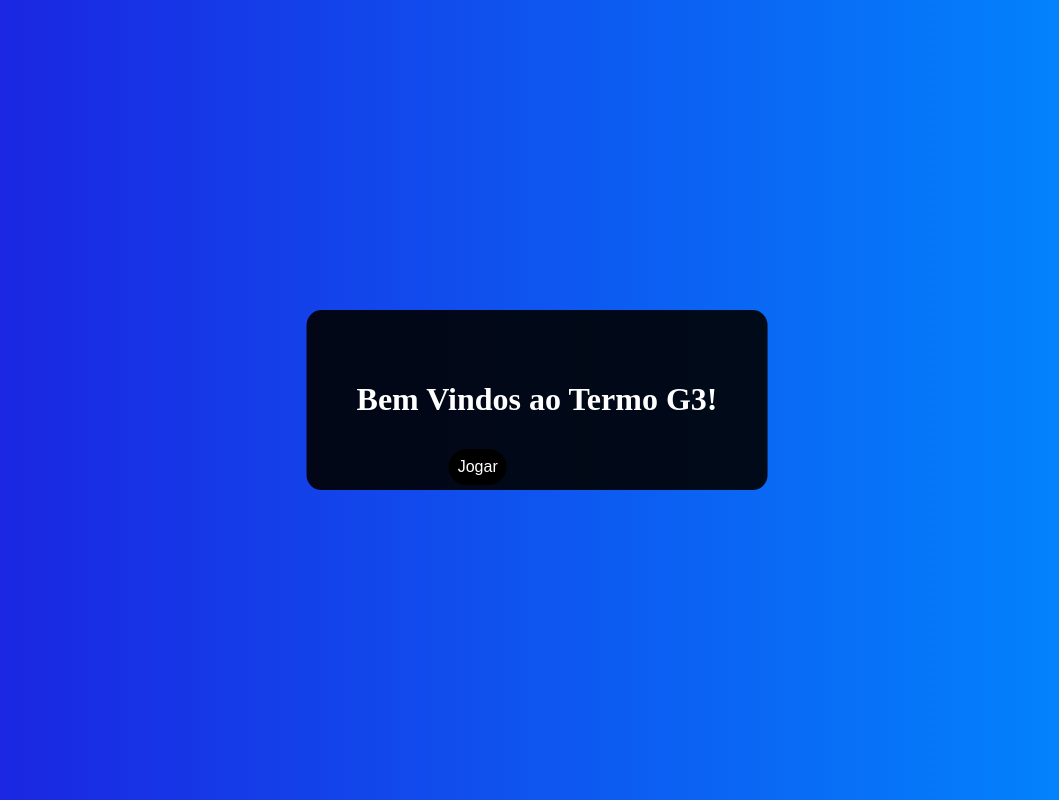
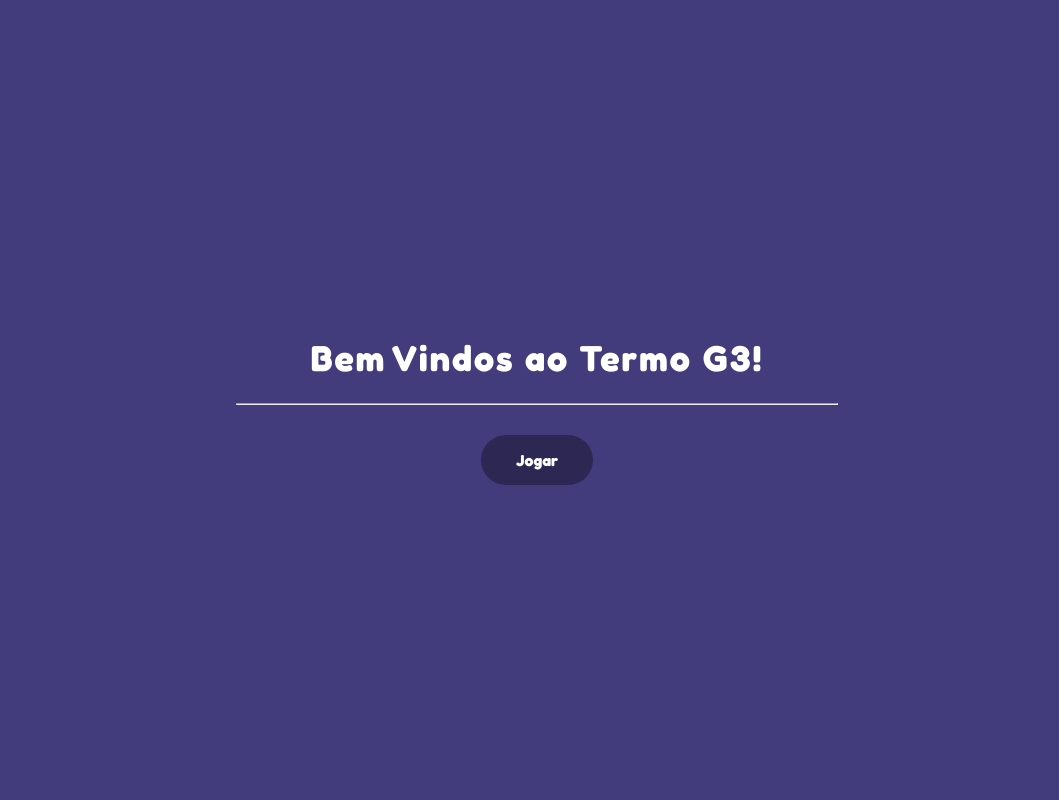
Before and after one commit to CaiqueAlex/repositorio, a Django app: page / in a window 1280 px wide. Shown: the whole page, without its empty margins (103-1162 px from the left). Run offline with Django 5.2, Linux system fonts and the light colour scheme.

Commit message:
Durma bem

```diff
--- a/Termo/urls.py
+++ b/Termo/urls.py
@@ -20,5 +20,6 @@ from django.urls import path, include
 urlpatterns = [
     path('', include("app.urls")),
     path('login/', include("app.urls")),
+    path('game/', include("app.urls")),
     path('admin/', admin.site.urls),
 ]
--- /dev/null
+++ b/app/js/script.js
@@ -0,0 +1,6 @@
+$('.form-control').keyup(function(e) {
+    if (this.value.length === this.maxLength) {
+        let next = $(this).data('next');
+        $('#n' + next).focus();
+    }
+});
--- a/app/static/styles/styles.css
+++ b/app/static/styles/styles.css
@@ -1,7 +1,8 @@
 body {
 
-  background-image: linear-gradient(45deg, rgb(29, 29, 223), hsl(207, 100%, 50%));
+  background-image: linear-gradient(45deg, rgb(143, 101, 221), hsl(207, 100%, 50%));
 }
+
 .guess-section{
   background-color: rgba(0, 0, 0, 0.9);
   position: absolute;
--- /dev/null
+++ b/app/static/styles/stylesindex.css
@@ -0,0 +1,83 @@
+@import url('https://fonts.googleapis.com/css2?family=Fredoka:wght@700&display=swap');
+:root {
+  --roxo: rgb(150, 94, 255);
+  --azul: hsl(207, 100%, 50%);
+  --rosa: rgb(221, 101, 211);
+  --azulescuro: hsl(246, 35%, 36%);
+  --azulescuro2: hsl(247, 35%, 24%);
+  --azulciano: hsl(197, 48%, 56%);
+}
+
+body {
+  font-family: 'arial', sans-serif;
+  text-align: center;
+  background-color: var(--azulescuro);
+  margin: 0;
+  padding: 0;
+  display: flex;
+  justify-content: center;
+  align-items: center;
+  height: 100vh;
+}
+
+hr {
+  width: 600px;
+}
+
+input{
+  text-align: center;
+  margin-bottom: 5px;
+  margin: 0 auto;
+  width: 20px;
+}
+
+.container {
+
+  max-width: 600px;
+  margin: 100px auto;
+  background-color: #fff;
+  border-radius: 10px;
+  padding: 20px;
+  box-shadow: 0 0 10px rgba(0, 0, 0, 0.1)
+}
+
+h1 {
+  font-family: 'Fredoka', sans-serif;
+  font-size: 36px;
+  font-weight: bold;
+  letter-spacing: 2px;
+  color: white;
+}
+
+@media (max-width: 600px) {
+  body {
+      font-family: 'Fredoka', sans-serif;
+      text-align: center;
+      background-color: #6e5c62;
+      color: white;
+      position: fixed;
+      width: 100vw;
+      height: 100vw;
+      max-width: 100%;
+  }
+}
+
+.botaoindex {
+    background-color: var(--azulescuro2);
+    border: none;
+    font-family: 'Fredoka', sans-serif;
+    color: white;
+    padding: 15px 35px;
+    text-align: center;
+    text-decoration: none;
+    display: inline-block;
+    font-size: 16px;
+    margin: 4px 2px;
+    cursor: pointer;
+    border-radius: 30px;
+}
+
+.botaoindex:hover {
+    box-shadow: 0px 8px 16px 0px rgba(0, 0, 0, 0.2);
+    opacity: 70%;
+}
--- a/app/templates/index.html
+++ b/app/templates/index.html
@@ -10,13 +10,15 @@
 
   <title class="title">term.ooo</title>
 
-  <link rel="stylesheet" href="{% static 'styles/styles.css' %}">
+  <link rel="stylesheet" href="{% static 'styles/stylesindex.css' %}">
 
 </head>
 <body>
   <div class="guess-section">
     <h1> Bem Vindos ao Termo G3! </h1>
-    <button href="{% static 'loginPage.html' %}">Jogar</button>
+    <hr>
+    <br>
+    <button class="botaoindex" onclick="location.href='game'">Jogar</button>
   </div>
 
 </body>
--- a/app/urls.py
+++ b/app/urls.py
@@ -4,4 +4,5 @@ from . import views
 urlpatterns = [
     path('', views.index, name='index'),
     path('login/', views.login, name='loginPage'),
+    path('game/', views.game, name='game'),
 ]
--- a/app/views.py
+++ b/app/views.py
@@ -5,3 +5,7 @@ def index(request):
 
 def login(request):
     return render(request, 'loginPage.html')
+
+
+def game(request):
+    return render(request, 'game.html')
```
Also changed, not shown: app/admin.py (+5 -2 lines), app/static/styles/stylesgame.css (added, +161 -0 lines), app/templates/game.html (added, +46 -0 lines), app/templates/singUpPage.html (added), 1 other file.
